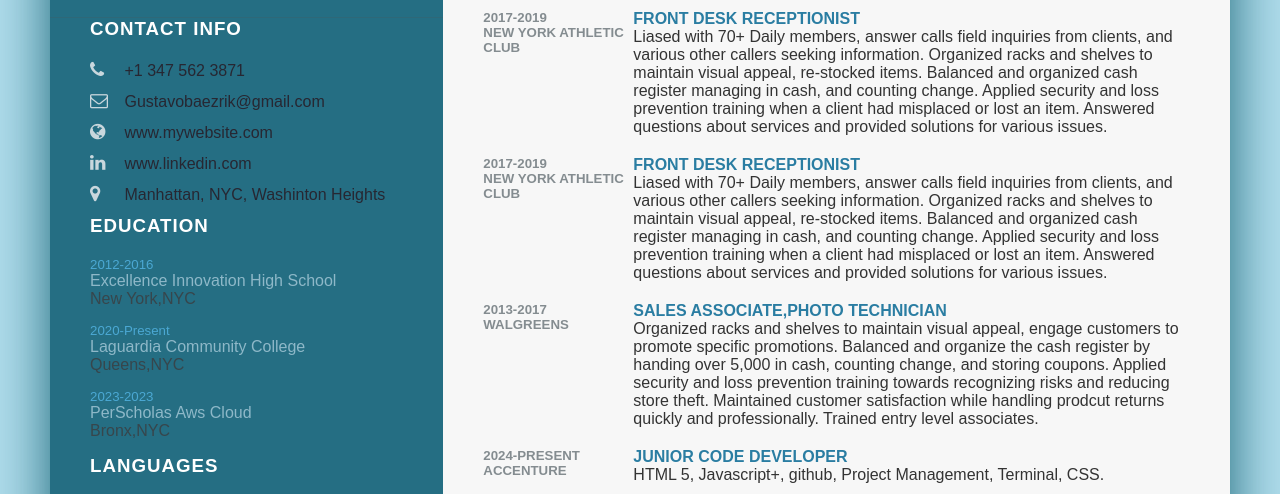
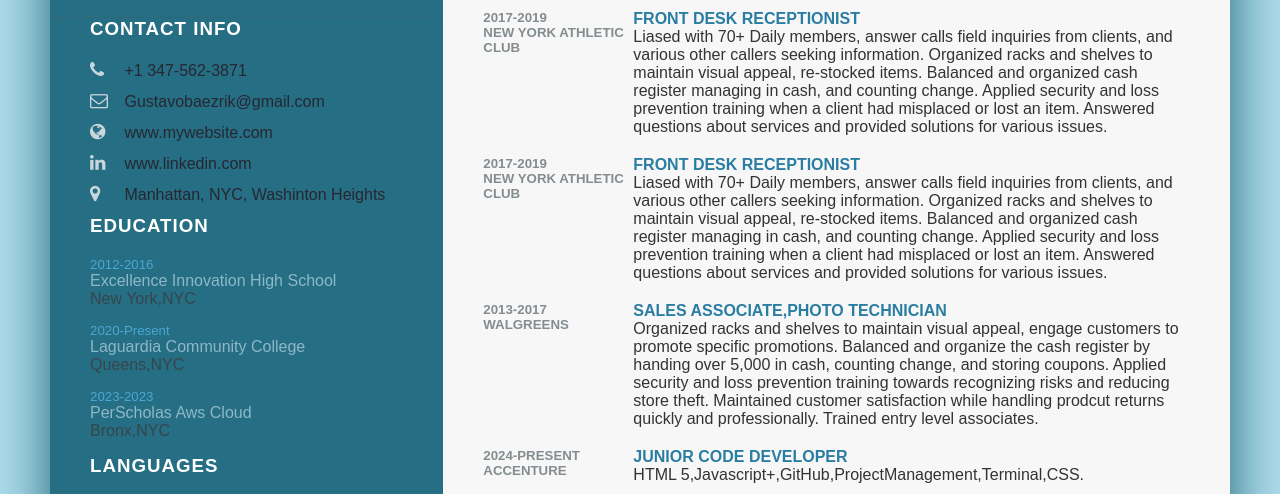
Before and after one commit to Rikimo23/Resume, a plain HTML site: page Resume.html in a window 1280 px wide. Shown: the part 342-836 px from the top of the page. Drawn offline with Linux system fonts and the light colour scheme.

Commit message:
first commit

```diff
--- a/Resume.html
+++ b/Resume.html
@@ -25,7 +25,7 @@
                 <ul>
                   <li>
             <span class="icon"><i class="fa fa-phone" aria-hidden="true"></i></span>
-            <span class="text">+1 347 562 3871</span>
+            <span class="text">+1 347-562-3871</span>
           </li>
            <li>
             <span class="icon"><i class="fa fa-envelope-o" aria-hidden="true"></i></span>
@@ -144,7 +144,7 @@
           </div>
           <div class="text">
             <h4>Junior Code Developer</h4>
-            <p>HTML 5, Javascript+, github, Project Management, Terminal, CSS.</p>
+            <p>HTML 5,Javascript+,GitHub,ProjectManagement,Terminal,CSS.</p>
          </div>
     </div>
     </div>
```
Also changed, not shown: 1 other file.
